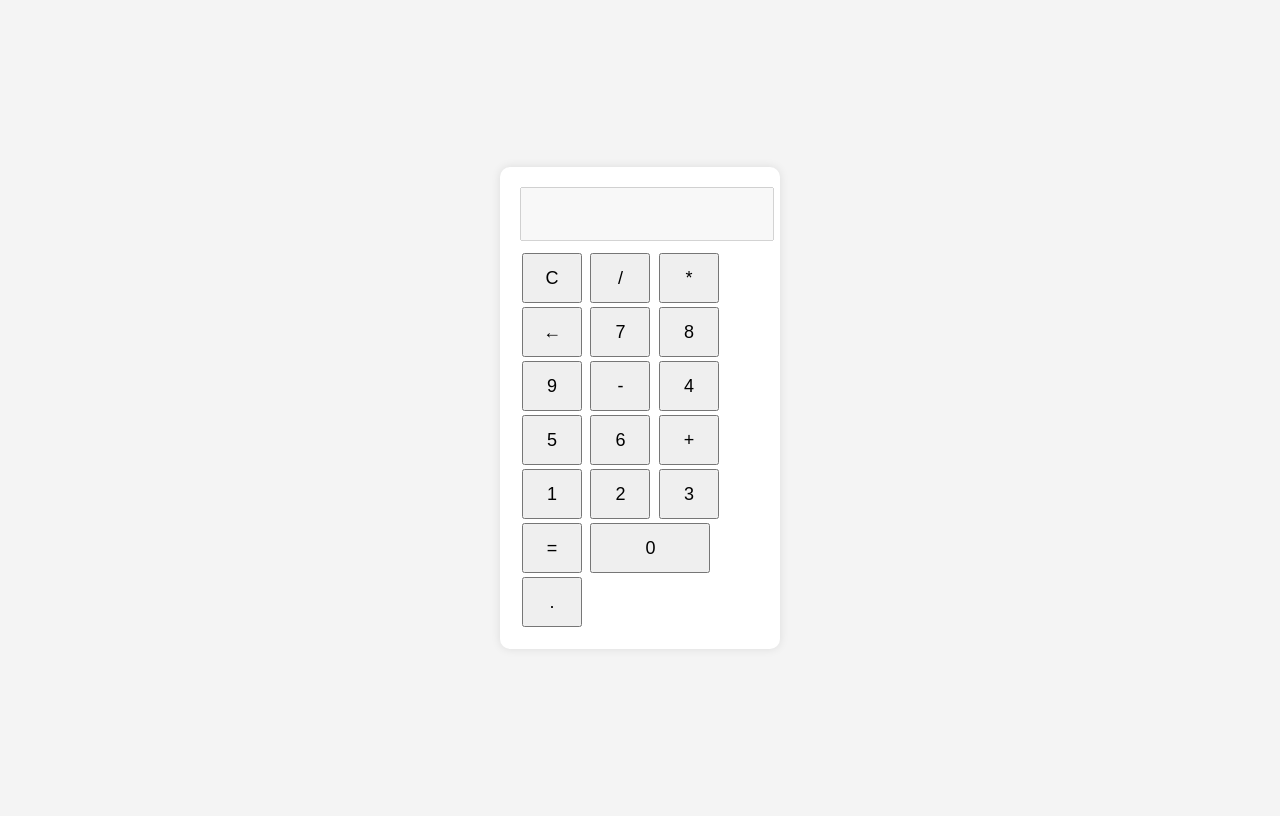
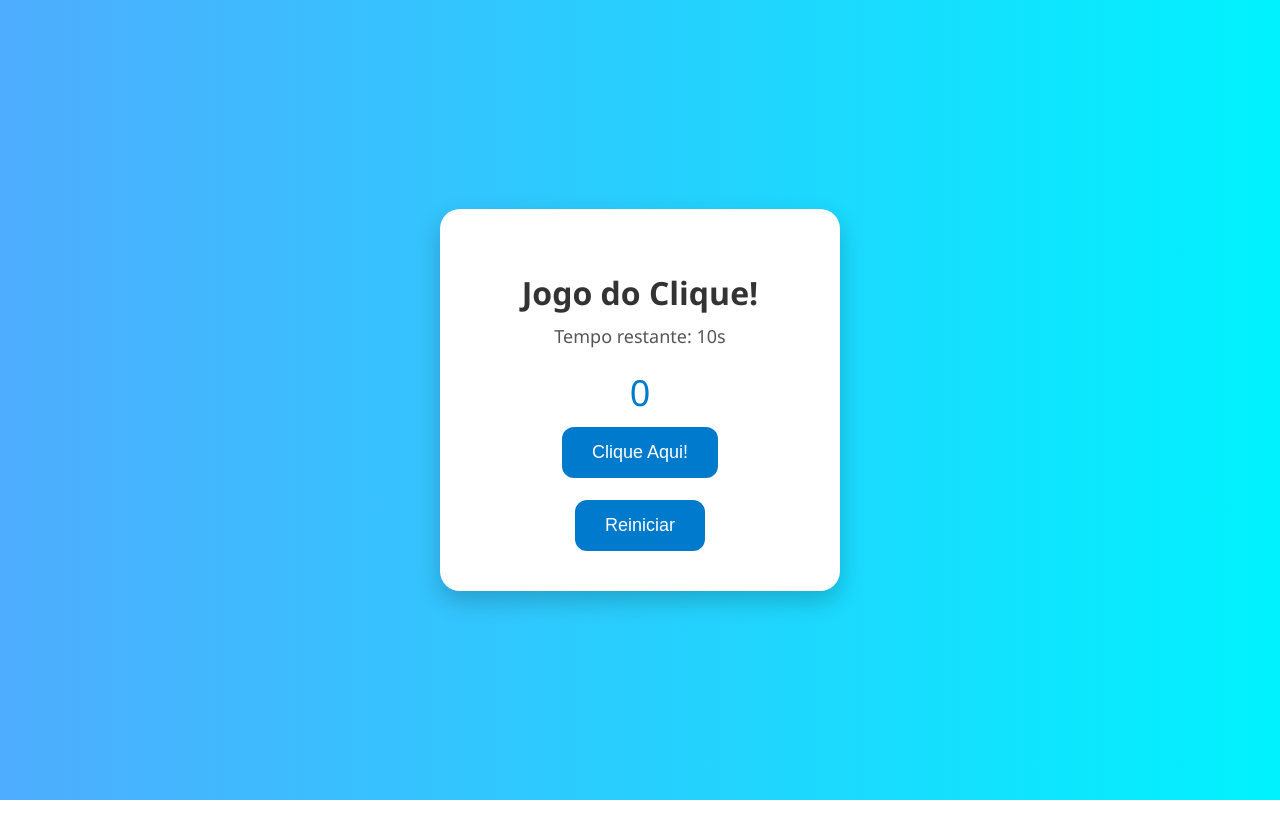
Before and after one commit to Isabely-Lourenco/testecalculadora, a plain HTML site: page index.html in a window 1280 px wide. Drawn offline with Linux system fonts and the light colour scheme.

Commit message:
Update index.html

```diff
--- a/index.html
+++ b/index.html
@@ -2,86 +2,111 @@
 <html lang="pt-BR">
 <head>
   <meta charset="UTF-8">
-  <title>Calculadora Simples</title>
+  <title>Jogo do Clique Rápido</title>
   <style>
     body {
-      font-family: Arial, sans-serif;
-      background: #f4f4f4;
+      font-family: 'Segoe UI', sans-serif;
+      background: linear-gradient(to right, #4facfe, #00f2fe);
       display: flex;
       justify-content: center;
       align-items: center;
       height: 100vh;
+      margin: 0;
     }
-    .calculadora {
+
+    .container {
       background: white;
-      padding: 20px;
-      border-radius: 10px;
-      box-shadow: 0 0 10px rgba(0,0,0,0.1);
-      width: 240px;
+      padding: 40px;
+      border-radius: 20px;
+      box-shadow: 0 10px 25px rgba(0,0,0,0.2);
+      text-align: center;
+      width: 320px;
     }
-    input[type="text"] {
-      width: 100%;
-      height: 40px;
-      font-size: 20px;
-      text-align: right;
+
+    h1 {
       margin-bottom: 10px;
-      padding: 5px;
+      color: #333;
     }
-    .botoes button {
-      width: 25%;
-      height: 50px;
+
+    .contador {
+      font-size: 36px;
+      margin: 10px 0;
+      color: #007acc;
+    }
+
+    .tempo {
       font-size: 18px;
-      margin: 2px;
+      margin-bottom: 20px;
+      color: #555;
+    }
+
+    .btn {
+      background: #007acc;
+      color: white;
+      border: none;
+      padding: 15px 30px;
+      font-size: 18px;
+      border-radius: 12px;
       cursor: pointer;
+      transition: background 0.3s;
+    }
+
+    .btn:hover {
+      background: #005f99;
+    }
+
+    .btn:disabled {
+      background: #ccc;
+      cursor: not-allowed;
     }
   </style>
 </head>
 <body>
-  <div class="calculadora">
-    <input type="text" id="display" disabled>
-    <div class="botoes">
-      <button onclick="limpar()">C</button>
-      <button onclick="inserir('/')">/</button>
-      <button onclick="inserir('*')">*</button>
-      <button onclick="apagar()">←</button>
-      <button onclick="inserir('7')">7</button>
-      <button onclick="inserir('8')">8</button>
-      <button onclick="inserir('9')">9</button>
-      <button onclick="inserir('-')">-</button>
-      <button onclick="inserir('4')">4</button>
-      <button onclick="inserir('5')">5</button>
-      <button onclick="inserir('6')">6</button>
-      <button onclick="inserir('+')">+</button>
-      <button onclick="inserir('1')">1</button>
-      <button onclick="inserir('2')">2</button>
-      <button onclick="inserir('3')">3</button>
-      <button onclick="calcular()">=</button>
-      <button onclick="inserir('0')" style="width: 50%;">0</button>
-      <button onclick="inserir('.')">.</button>
-    </div>
+  <div class="container">
+    <h1>Jogo do Clique!</h1>
+    <div class="tempo">Tempo restante: <span id="tempo">10</span>s</div>
+    <div class="contador" id="contador">0</div>
+    <button class="btn" id="botao" onclick="clicar()">Clique Aqui!</button>
+    <br><br>
+    <button class="btn" onclick="reiniciar()">Reiniciar</button>
   </div>
 
   <script>
-    let display = document.getElementById('display');
+    let contador = 0;
+    let tempo = 10;
+    let timer;
+    let jogando = false;
 
-    function inserir(valor) {
-      display.value += valor;
+    function clicar() {
+      if (!jogando) {
+        jogando = true;
+        iniciarContagem();
+      }
+      contador++;
+      document.getElementById('contador').innerText = contador;
     }
 
-    function limpar() {
-      display.value = '';
+    function iniciarContagem() {
+      timer = setInterval(() => {
+        tempo--;
+        document.getElementById('tempo').innerText = tempo;
+        if (tempo <= 0) {
+          clearInterval(timer);
+          document.getElementById('botao').disabled = true;
+          document.querySelector('.tempo').innerHTML = `<strong>Tempo esgotado!</strong>`;
+        }
+      }, 1000);
     }
 
-    function apagar() {
-      display.value = display.value.slice(0, -1);
-    }
-
-    function calcular() {
-      try {
-        display.value = eval(display.value);
-      } catch {
-        display.value = 'Erro';
-      }
+    function reiniciar() {
+      contador = 0;
+      tempo = 10;
+      jogando = false;
+      document.getElementById('contador').innerText = '0';
+      document.getElementById('tempo').innerText = '10';
+      document.querySelector('.tempo').innerHTML = 'Tempo restante: <span id="tempo">10</span>s';
+      document.getElementById('botao').disabled = false;
+      clearInterval(timer);
     }
   </script>
 </body>
```
